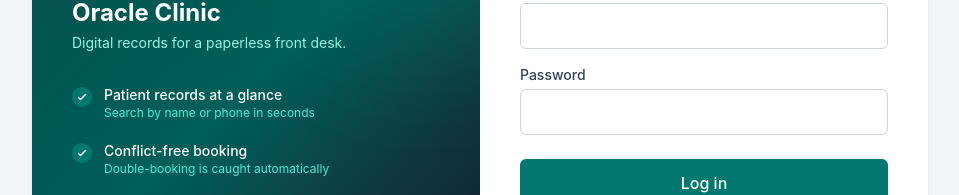
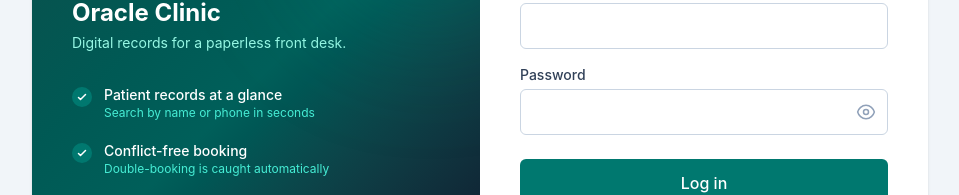
Before and after one commit to Thesalina/ClinicApp, a React (Vite) app in the folder frontend/: page /login in a window 1280 px wide. Shown: the part 319-514 px from the top of the page, without its empty margins (160-1119 px from the left). Built offline with nearby package versions, Linux system fonts and the light colour scheme.

Commit message:
Add password visibility toggle on login form

```diff
--- a/frontend/src/pages/Login.tsx
+++ b/frontend/src/pages/Login.tsx
@@ -13,11 +13,12 @@ const features = [
 export default function Login() {
   const [email, setEmail] = useState('');
   const [password, setPassword] = useState('');
+  const [showPassword, setShowPassword] = useState(false);
   const [error, setError] = useState('');
   const [loading, setLoading] = useState(false);
   const { login } = useAuth();
   const navigate = useNavigate();
-  const [showPassword, setShowPassword] = useState(false);
+
   async function handleSubmit(e: FormEvent) {
     e.preventDefault();
     setError('');
@@ -87,14 +88,35 @@ export default function Login() {
           />
 
           <label className="block text-sm font-medium text-slate-700 mb-1">Password</label>
+          <div className="relative mb-6">
             <input
-            type="password"
+              type={showPassword ? 'text' : 'password'}
               value={password}
               onChange={(e) => setPassword(e.target.value)}
               required
               autoComplete="current-password"
-            className="w-full border border-slate-300 rounded-md px-3 py-2.5 mb-6 text-base focus:outline-none focus:ring-2 focus:ring-teal-600"
+              className="w-full border border-slate-300 rounded-md px-3 py-2.5 pr-11 text-base focus:outline-none focus:ring-2 focus:ring-teal-600"
             />
+            <button
+              type="button"
+              onClick={() => setShowPassword((v) => !v)}
+              className="absolute right-3 top-1/2 -translate-y-1/2 text-slate-400 hover:text-slate-600 transition"
+              aria-label={showPassword ? 'Hide password' : 'Show password'}
+            >
+              {showPassword ? (
+                <svg viewBox="0 0 24 24" fill="none" className="w-5 h-5">
+                  <path d="M3 3l18 18M10.58 10.58a2 2 0 002.83 2.83M9.88 4.24A9.7 9.7 0 0112 4c5 0 9 4 10 8a10.6 10.6 0 01-2.16 3.19M6.6 6.6C4.6 8 3.2 9.9 2 12c1 4 5 8 10 8 1.4 0 2.73-.28 3.94-.79"
+                    stroke="currentColor" strokeWidth="1.8" strokeLinecap="round" strokeLinejoin="round" />
+                </svg>
+              ) : (
+                <svg viewBox="0 0 24 24" fill="none" className="w-5 h-5">
+                  <path d="M2 12c1-4 5-8 10-8s9 4 10 8c-1 4-5 8-10 8s-9-4-10-8z"
+                    stroke="currentColor" strokeWidth="1.8" strokeLinecap="round" strokeLinejoin="round" />
+                  <circle cx="12" cy="12" r="3" stroke="currentColor" strokeWidth="1.8" />
+                </svg>
+              )}
+            </button>
+          </div>
 
           <button
             type="submit"
```
Lines whose indentation alone changed are shown as unchanged.
